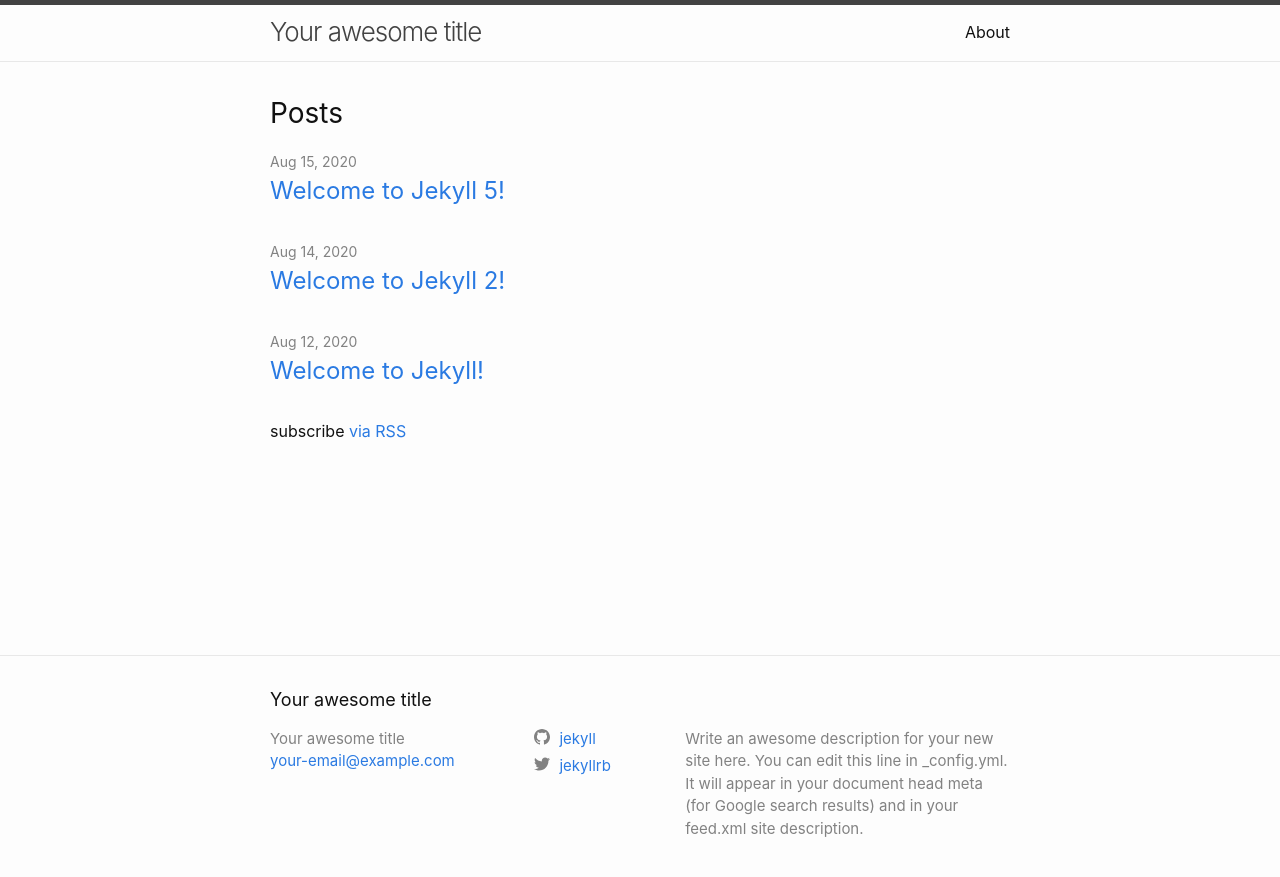
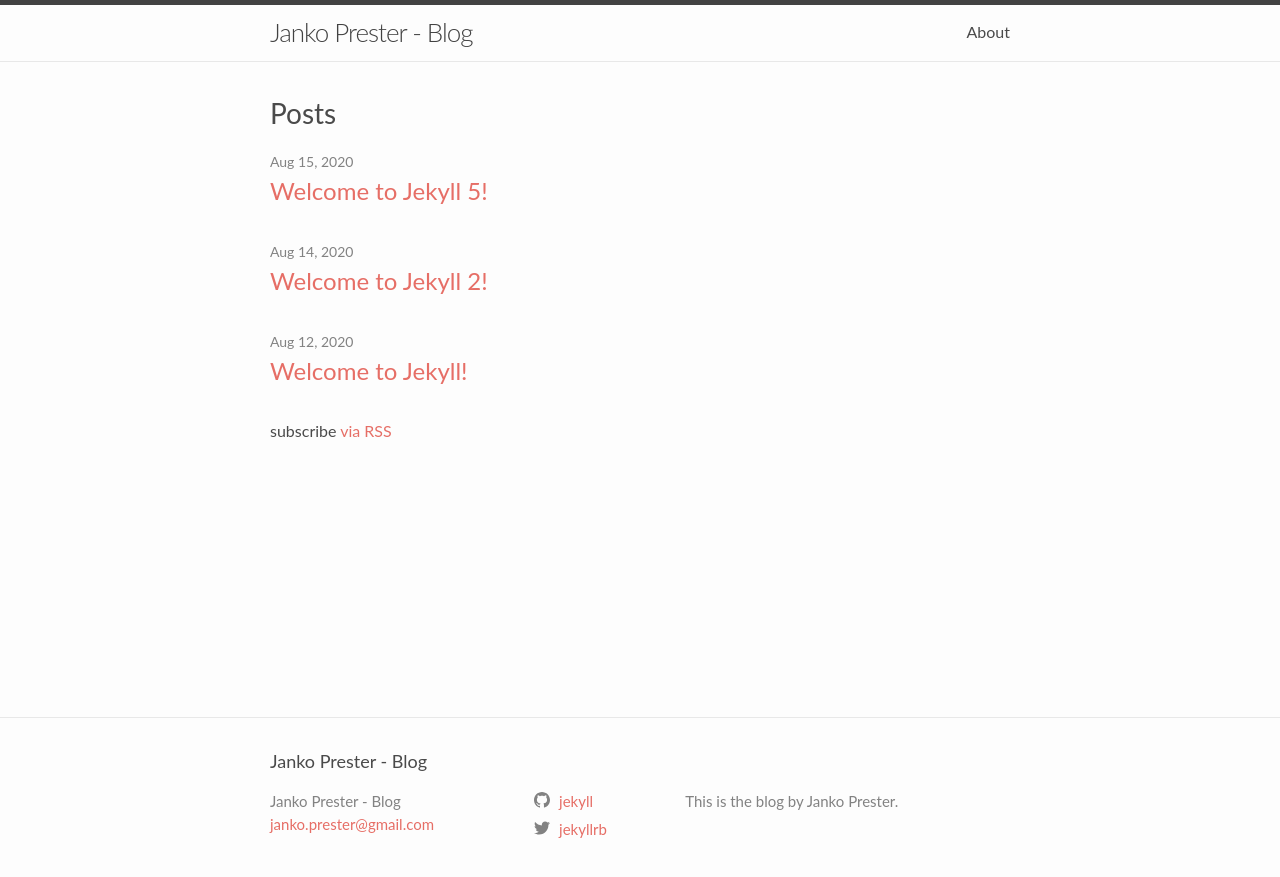
Before and after one commit to jprester/myblog, a Jekyll site: the page built from index.markdown, in a window 1280 px wide. Shown: the top 877 px of the page. Built offline with Jekyll 4.4.1, drawn with Linux system fonts in a browser that asks for light colours.

Commit message:
add custom stylings

```diff
--- a/_config.yml
+++ b/_config.yml
@@ -18,12 +18,10 @@
 # You can create any custom variable you would like, and they will be accessible
 # in the templates via {{ site.myvariable }}.
 
-title: Your awesome title
-email: your-email@example.com
+title: Janko Prester - Blog
+email: janko.prester@gmail.com
 description: >- # this means to ignore newlines until "baseurl:"
-  Write an awesome description for your new site here. You can edit this
-  line in _config.yml. It will appear in your document head meta (for
-  Google search results) and in your feed.xml site description.
+  This is the blog by Janko Prester.
 baseurl: "/myblog" # the subpath of your site, e.g. /blog
 url: "" # the base hostname & protocol for your site, e.g. http://example.com
 twitter_username: jekyllrb
--- a/_sass/minima.scss
+++ b/_sass/minima.scss
@@ -2,7 +2,7 @@
 
 // Define defaults for each variable.
 
-$base-font-family: -apple-system, BlinkMacSystemFont, "Segoe UI", Roboto,
+$base-font-family: "Lato", -apple-system, BlinkMacSystemFont, "Segoe UI", Roboto,
   Helvetica, Arial, sans-serif, "Apple Color Emoji", "Segoe UI Emoji",
   "Segoe UI Symbol" !default;
 $base-font-size: 16px !default;
@@ -12,9 +12,9 @@ $base-line-height: 1.5 !default;
 
 $spacing-unit: 30px !default;
 
-$text-color: #111 !default;
+$text-color: #4a4a4a !default;
 $background-color: #fdfdfd !default;
-$brand-color: #2a7ae2 !default;
+$brand-color: #e66e66 !default;
 
 $grey-color: #828282 !default;
 $grey-color-light: lighten($grey-color, 40%) !default;
```
